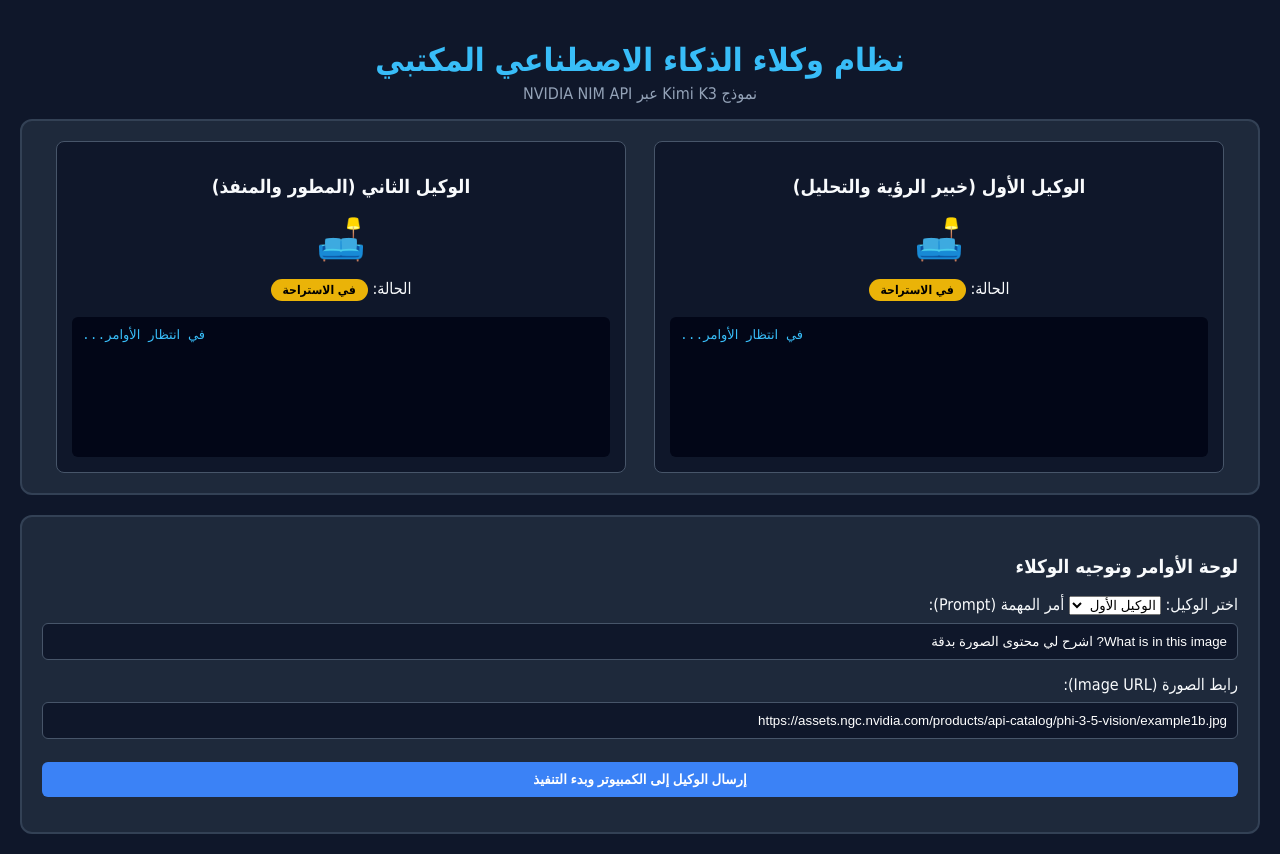
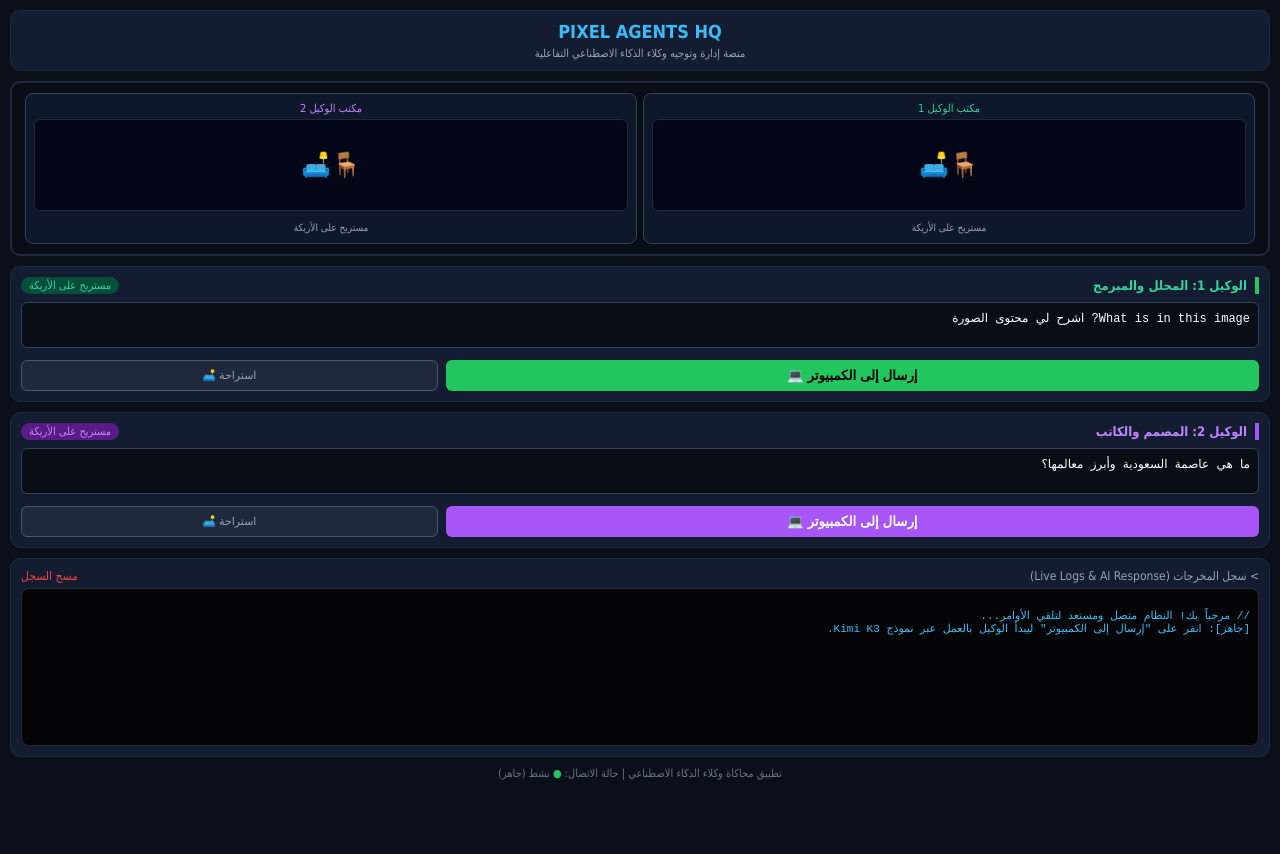
Before and after one commit to eo7w/TREE, a plain HTML site: page templates/index.html in a window 1280 px wide. After the commit the page ends 800 px from the top, so only its background shows below. Drawn offline with Linux system fonts and the light colour scheme.

Commit message:
Update index.html

```diff
--- a/templates/index.html
+++ b/templates/index.html
@@ -3,177 +3,218 @@
 <head>
     <meta charset="UTF-8">
     <meta name="viewport" content="width=device-width, initial-scale=1.0">
-    <title>مكتب وكلاء الذكاء الاصطناعي التفاعلي</title>
+    <title>PIXEL AGENTS HQ</title>
     <style>
-        body { background-color: #0f172a; color: #f8fafc; font-family: Tahoma, sans-serif; margin: 0; padding: 20px; }
-        h1 { text-align: center; color: #38bdf8; margin-bottom: 5px; }
-        p.subtitle { text-align: center; color: #94a3b8; margin-top: 0; }
+        body { background-color: #0b0f19; color: #f8fafc; font-family: Tahoma, sans-serif; margin: 0; padding: 10px; }
+        .header { background: #131c31; border: 1px solid #1e293b; border-radius: 10px; padding: 10px; text-align: center; margin-bottom: 10px; }
+        .header h2 { color: #38bdf8; margin: 0; font-size: 18px; }
+        .header p { color: #94a3b8; font-size: 11px; margin: 5px 0 0; }
 
-        .office-container {
+        /* منطقة البكسل أرت */
+        .pixel-office {
+            background: #090d16;
+            border: 2px solid #1e293b;
+            border-radius: 10px;
+            padding: 10px;
+            margin-bottom: 10px;
             display: flex;
             justify-content: space-around;
-            background: #1e293b;
-            border: 2px solid #334155;
-            border-radius: 12px;
-            padding: 20px;
-            margin-bottom: 20px;
-            position: relative;
-            min-height: 300px;
+        }
+        .agent-room {
+            width: 48%;
+            background: #0f172a;
+            border: 1px solid #334155;
+            border-radius: 8px;
+            padding: 8px;
+            text-align: center;
+        }
+        .pixel-screen {
+            background: #020617;
+            height: 90px;
+            border-radius: 6px;
+            border: 1px solid #1e293b;
+            display: flex;
+            flex-direction: column;
+            align-items: center;
+            justify-content: center;
+            font-size: 24px;
+            margin-bottom: 5px;
         }
 
-        .agent-station {
-            width: 45%;
-            background: #0f172a;
-            border: 1px solid #475569;
-            border-radius: 8px;
-            padding: 15px;
-            text-align: center;
+        /* لوحات التحكم والبطاقات */
+        .control-card {
+            background: #131c31;
+            border: 1px solid #1e293b;
+            border-radius: 10px;
+            padding: 10px;
+            margin-bottom: 10px;
+        }
+        .card-header-1 { border-right: 4px solid #22c55e; padding-right: 8px; margin-bottom: 8px; display: flex; justify-content: space-between; align-items: center; }
+        .card-header-2 { border-right: 4px solid #a855f7; padding-right: 8px; margin-bottom: 8px; display: flex; justify-content: space-between; align-items: center; }
+
+        .badge-1 { background: #064e3b; color: #34d399; padding: 2px 8px; border-radius: 12px; font-size: 11px; }
+        .badge-2 { background: #581c87; color: #c084fc; padding: 2px 8px; border-radius: 12px; font-size: 11px; }
+
+        textarea, input {
+            width: 100%;
+            background: #090d16;
+            border: 1px solid #334155;
+            color: #fff;
+            padding: 8px;
+            border-radius: 6px;
+            box-sizing: border-box;
+            font-size: 12px;
+            resize: none;
+            margin-bottom: 8px;
         }
 
-        .avatar {
-            font-size: 40px;
-            margin: 10px 0;
-            transition: transform 0.5s ease;
-        }
+        .actions-row { display: flex; gap: 8px; }
+        .btn-send-1 { background: #22c55e; color: #000; font-weight: bold; border: none; padding: 8px; border-radius: 6px; flex: 2; cursor: pointer; }
+        .btn-send-2 { background: #a855f7; color: #fff; font-weight: bold; border: none; padding: 8px; border-radius: 6px; flex: 2; cursor: pointer; }
+        .btn-rest { background: #1e293b; color: #94a3b8; border: 1px solid #475569; padding: 8px; border-radius: 6px; flex: 1; cursor: pointer; font-size: 11px; }
 
-        .status-badge {
-            display: inline-block;
-            padding: 4px 12px;
-            border-radius: 20px;
-            font-size: 12px;
-            font-weight: bold;
-        }
-        .status-idle { background: #eab308; color: #000; }
-        .status-walking { background: #3b82f6; color: #fff; }
-        .status-working { background: #22c55e; color: #fff; }
-
-        .control-panel {
-            background: #1e293b;
-            border: 2px solid #334155;
-            border-radius: 12px;
-            padding: 20px;
-        }
-
-        input, textarea, button {
-            width: 100%;
-            padding: 10px;
-            margin-top: 8px;
-            margin-bottom: 15px;
-            border-radius: 6px;
-            border: 1px solid #475569;
-            background: #0f172a;
-            color: #fff;
-            box-sizing: border-box;
-        }
-
-        button {
-            background: #3b82f6;
-            border: none;
-            font-weight: bold;
-            cursor: pointer;
-            transition: background 0.3s;
-        }
-        button:hover { background: #2563eb; }
-
-        .logs {
-            background: #020617;
-            padding: 10px;
-            border-radius: 6px;
-            height: 120px;
+        /* منطقة السجلات (Live Logs) */
+        .logs-box {
+            background: #050508;
+            border: 1px solid #1e293b;
+            border-radius: 8px;
+            padding: 8px;
+            height: 140px;
             overflow-y: auto;
             font-family: monospace;
-            font-size: 13px;
+            font-size: 11px;
             color: #38bdf8;
-            text-align: left;
+            text-align: right;
+            white-space: pre-wrap;
         }
+        .logs-header { display: flex; justify-content: space-between; color: #94a3b8; font-size: 12px; margin-bottom: 5px; }
+        .footer-status { text-align: center; font-size: 11px; color: #64748b; margin-top: 10px; }
+        .active-dot { color: #22c55e; }
     </style>
 </head>
 <body>
 
-    <h1>نظام وكلاء الذكاء الاصطناعي المكتبي</h1>
-    <p class="subtitle">نموذج Kimi K3 عبر NVIDIA NIM API</p>
-
-    <div class="office-container">
-        <div class="agent-station" id="station-1">
-            <h3>الوكيل الأول (خبير الرؤية والتحليل)</h3>
-            <div class="avatar" id="avatar-1">🛋️</div>
-            <p>الحالة: <span class="status-badge status-idle" id="status-1">في الاستراحة</span></p>
-            <div class="logs" id="log-1">في انتظار الأوامر...</div>
+    <div class="header">
+        <h2>PIXEL AGENTS HQ</h2>
+        <p>منصة إدارة وتوجيه وكلاء الذكاء الاصطناعي التفاعلية</p>
     </div>
 
-        <div class="agent-station" id="station-2">
-            <h3>الوكيل الثاني (المطور والمنفذ)</h3>
-            <div class="avatar" id="avatar-2">🛋️</div>
-            <p>الحالة: <span class="status-badge status-idle" id="status-2">في الاستراحة</span></p>
-            <div class="logs" id="log-2">في انتظار الأوامر...</div>
+    <!-- غرفة البكسل أرت المرئية -->
+    <div class="pixel-office">
+        <div class="agent-room">
+            <div style="font-size: 11px; color: #34d399; margin-bottom: 4px;">مكتب الوكيل 1</div>
+            <div class="pixel-screen" id="room-1">🪑🛋️</div>
+            <span style="font-size: 10px; color: #94a3b8;" id="status-text-1">مستريح على الأريكة</span>
+        </div>
+        <div class="agent-room">
+            <div style="font-size: 11px; color: #c084fc; margin-bottom: 4px;">مكتب الوكيل 2</div>
+            <div class="pixel-screen" id="room-2">🪑🛋️</div>
+            <span style="font-size: 10px; color: #94a3b8;" id="status-text-2">مستريح على الأريكة</span>
         </div>
     </div>
 
-    <div class="control-panel">
-        <h3>لوحة الأوامر وتوجيه الوكلاء</h3>
-        <label>اختر الوكيل:</label>
-        <select id="agentSelect">
-            <option value="1">الوكيل الأول</option>
-            <option value="2">الوكيل الثاني</option>
-        </select>
+    <!-- لوحة تحكم الوكيل الأول -->
+    <div class="control-card">
+        <div class="card-header-1">
+            <span style="font-size: 13px; font-weight: bold; color: #34d399;">الوكيل 1: المحلل والمبرمج</span>
+            <span class="badge-1" id="badge-1">مستريح على الأريكة</span>
+        </div>
+        <textarea id="prompt-1" rows="2" placeholder="اكتب المهمة هنا (مثال: حلل المسألة أو اشرح الصورة)...">What is in this image? اشرح لي محتوى الصورة</textarea>
+        <div class="actions-row">
+            <button class="btn-send-1" onclick="runAgent(1)">إرسال إلى الكمبيوتر 💻</button>
+            <button class="btn-rest" onclick="setRest(1)">استراحة 🛋️</button>
+        </div>
+    </div>
 
-        <label>أمر المهمة (Prompt):</label>
-        <input type="text" id="promptInput" value="What is in this image? اشرح لي محتوى الصورة بدقة">
+    <!-- لوحة تحكم الوكيل الثاني -->
+    <div class="control-card">
+        <div class="card-header-2">
+            <span style="font-size: 13px; font-weight: bold; color: #c084fc;">الوكيل 2: المصمم والكاتب</span>
+            <span class="badge-2" id="badge-2">مستريح على الأريكة</span>
+        </div>
+        <textarea id="prompt-2" rows="2" placeholder="اكتب المهمة هنا (مثال: اكتب خطة أو أجب عن سؤال)...">ما هي عاصمة السعودية وأبرز معالمها؟</textarea>
+        <div class="actions-row">
+            <button class="btn-send-2" onclick="runAgent(2)">إرسال إلى الكمبيوتر 💻</button>
+            <button class="btn-rest" onclick="setRest(2)">استراحة 🛋️</button>
+        </div>
+    </div>
 
-        <label>رابط الصورة (Image URL):</label>
-        <input type="text" id="imageUrlInput" value="https://assets.ngc.nvidia.com/products/api-catalog/phi-3-5-vision/example1b.jpg">
+    <!-- سجل المخرجات الحية Live Logs -->
+    <div class="control-card">
+        <div class="logs-header">
+            <span>> سجل المخرجات (Live Logs & AI Response)</span>
+            <span onclick="clearLogs()" style="cursor: pointer; color: #ef4444;">مسح السجل</span>
+        </div>
+        <div class="logs-box" id="liveLogs">
+// مرحباً بك! النظام متصل ومستعد لتلقي الأوامر...
+[جاهز]: انقر على "إرسال إلى الكمبيوتر" ليبدأ الوكيل بالعمل عبر نموذج Kimi K3.
+        </div>
+    </div>
 
-        <button onclick="sendTaskToAgent()">إرسال الوكيل إلى الكمبيوتر وبدء التنفيذ</button>
+    <div class="footer-status">
+        تطبيق محاكاة وكلاء الذكاء الاصطناعي | حالة الاتصال: <span class="active-dot">●</span> نشط (جاهز)
     </div>
 
     <script>
-        async function sendTaskToAgent() {
-            const agentId = document.getElementById('agentSelect').value;
-            const prompt = document.getElementById('promptInput').value;
-            const imageUrl = document.getElementById('imageUrlInput').value;
+        const logsBox = document.getElementById('liveLogs');
 
-            const avatar = document.getElementById(`avatar-${agentId}`);
-            const statusBadge = document.getElementById(`status-${agentId}`);
-            const logBox = document.getElementById(`log-${agentId}`);
+        function logMessage(msg) {
+            const timeStr = new Date().toLocaleTimeString();
+            logsBox.innerHTML += `\n[${timeStr}] ${msg}`;
+            logsBox.scrollTop = logsBox.scrollHeight;
+        }
 
-            avatar.innerHTML = "🚶‍♂️💻";
-            statusBadge.className = "status-badge status-walking";
-            statusBadge.innerText = "يمشي إلى الكمبيوتر...";
-            logBox.innerHTML += `\n[تنبيه]: الوكيل ${agentId} يتحرك نحو مكتبه للعمل...`;
+        function clearLogs() {
+            logsBox.innerHTML = "// تم مسح السجل.";
+        }
 
-            setTimeout(async () => {
-                avatar.innerHTML = "💻⚡";
-                statusBadge.className = "status-badge status-working";
-                statusBadge.innerText = "جاري تنفيذ المهمة...";
-                logBox.innerHTML += `\n[AI]: متصل بنموذج Kimi K3 عبر السيرفر...`;
+        function setRest(agentId) {
+            document.getElementById(`room-${agentId}`).innerHTML = "🪑🛋️";
+            document.getElementById(`status-text-${agentId}`).innerText = "مستريح على الأريكة";
+            document.getElementById(`badge-${agentId}`).innerText = "مستريح على الأريكة";
+            logMessage(`[استراحة]: الوكيل ${agentId} عاد للاستراحة واسترخى.`);
+        }
+
+        async function runAgent(agentId) {
+            const promptText = document.getElementById(`prompt-${agentId}`).value;
+            const roomEl = document.getElementById(`room-${agentId}`);
+            const statusText = document.getElementById(`status-text-${agentId}`);
+            const badgeEl = document.getElementById(`badge-${agentId}`);
+
+            // 1. يتحرك للكمبيوتر
+            roomEl.innerHTML = "🚶‍♂️💻 ⚡";
+            statusText.innerText = "يعمل على الكمبيوتر...";
+            badgeEl.innerText = "جاري العمل...";
+            logMessage(`[بدء مهمة]: الوكيل ${agentId} توجه إلى الكمبيوتر لتنفيذ: "${promptText}"`);
 
             try {
                 const response = await fetch('/api/run-agent', {
                     method: 'POST',
                     headers: { 'Content-Type': 'application/json' },
-                        body: JSON.stringify({ agent_id: parseInt(agentId), prompt: prompt, image_url: imageUrl })
+                    body: JSON.stringify({
+                        agent_id: agentId,
+                        prompt: promptText,
+                        image_url: "https://assets.ngc.nvidia.com/products/api-catalog/phi-3-5-vision/example1b.jpg"
+                    })
                 });
 
                 const data = await response.json();
 
-                    if(data.status === "success") {
-                        logBox.innerHTML += `\n[النتيجة]: ${data.result}`;
+                if (data.status === "success") {
+                    logMessage(`\n--- [رد الذكاء الاصطناعي - الوكيل ${agentId}] ---\n${data.result}\n------------------------------------------`);
                 } else {
-                        logBox.innerHTML += `\n[خطأ]: ${data.message}`;
-                    }
-                } catch (err) {
-                    logBox.innerHTML += `\n[خطأ اتصال]: ${err}`;
+                    logMessage(`[خطأ من الخادم]: ${data.message}`);
                 }
 
+            } catch (err) {
+                logMessage(`[خطأ اتصال]: لم يتمكن الوكيل من الوصول للخادم (${err})`);
+            }
+
+            // 2. انتهاء المهمة والعودة للاستراحة تلقائياً
             setTimeout(() => {
-                    avatar.innerHTML = "🛋️☕";
-                    statusBadge.className = "status-badge status-idle";
-                    statusBadge.innerText = "في الاستراحة";
-                    logBox.innerHTML += `\n[إنهاء]: انتهى العمل وعاد الوكيل للاستراحة.`;
-                    logBox.scrollTop = logBox.scrollHeight;
-                }, 1500);
-
-            }, 2000);
+                setRest(agentId);
+                logMessage(`[إنهاء]: أتم الوكيل ${agentId} المهمة بنجاح وعاد لمكان الاستراحة.`);
+            }, 1000);
         }
     </script>
 </body>
```
Lines whose indentation alone changed are shown as unchanged.
